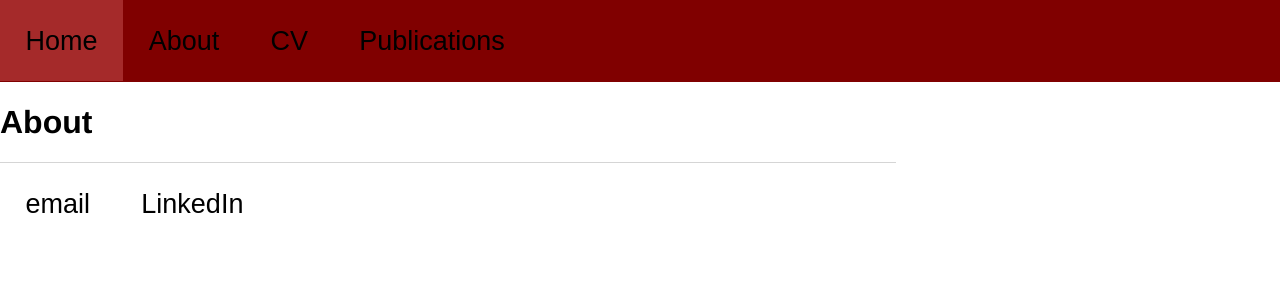
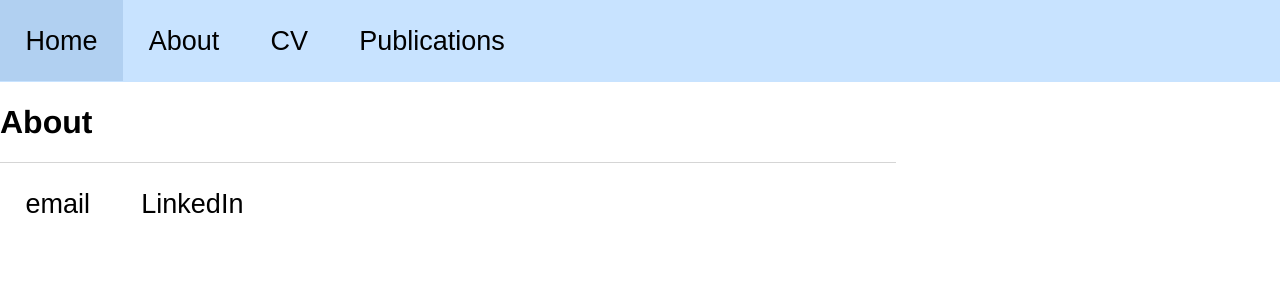
Before and after one commit to avacutler/----, a Jekyll site: the page built from about/index.html, in a window 1280 px wide. Shown: the top 300 px of the page. Built offline with Jekyll 4.4.1, drawn with Linux system fonts in a browser that asks for light colours; nearby versions of some CDN libraries; library files that are not in the unit come from our copies.

Commit message:
Update main.css
colors

```diff
--- a/css/main.css
+++ b/css/main.css
@@ -23,7 +23,7 @@ a{
 
 nav{
   width: 100vw;
-  background-color: maroon;
+  background-color: #C8E3FF;
 }
 
 ul{
@@ -43,7 +43,7 @@ button{
 }
 
 a:hover{
-  background-color: brown;
+  background-color: #B1D0F1;
 }
 
 @media only screen and (max-width: 1000px) {
```
